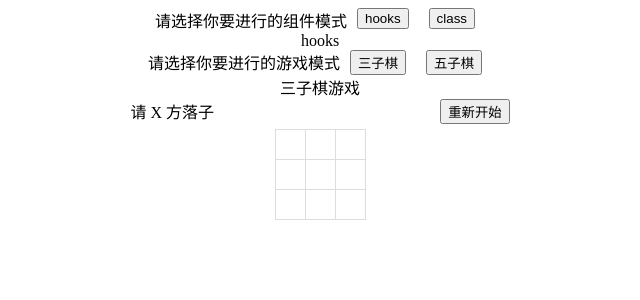
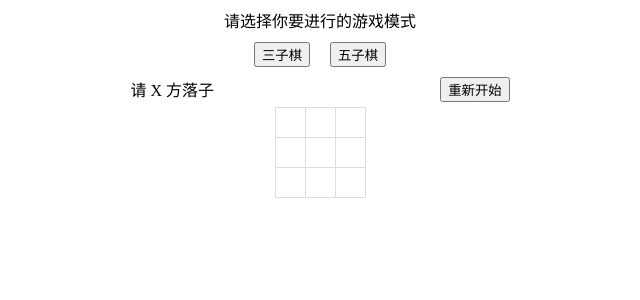
Before and after one commit to YH13594829423365484/tic-tac-toe, a React (Vite) app: page / in a window 1280 px wide. Shown: the top 300 px of the page, without its empty margins (320-960 px from the left). Built offline with nearby package versions, Linux system fonts and the light colour scheme.

Commit message:
#FIX [2]井字棋2

```diff
--- a/src/components/chessBoard/index.tsx
+++ /dev/null
@@ -1,158 +0,0 @@
-import React, { useEffect, useCallback } from 'react';
-import { useSelector, useDispatch } from 'react-redux';
-import { setHistory, setWinner, setText, setStepNumber, setSquares } from '../../actions';
-import Cell from '../cell';
-import win from '../../utills/win';
-import './index.css';
-interface ChessBoardProps {
-    value: GameMode;
-}
-/**
- *  棋盘组件
- * @returns {JSX.Element}
- */
-const ChessBoard: React.FC<ChessBoardProps> = ({ value }) => {
-    const dispatch = useDispatch();
-    // 获胜者
-    const winner = useSelector((state: any) => state.winner);
-    // 棋盘上方文字提示
-    const text = useSelector((state: any) => state.text);
-    // 棋盘
-    const squares = useSelector((state: any) => state.squares);
-    // 每一步的历史记录
-    const history = useSelector((state: any) => state.history);
-    // 步数
-    const stepNumber = useSelector((state: any) => state.stepNumber);
-    // 初始化
-    useEffect(() => {
-        resume();
-    }, [value]);
-    // 监听棋盘判断胜利或平局
-    useEffect(() => {
-        let ifOver = 0;
-        let res = false;
-        for (let row = 0; row < squares.length; row++) {
-            for (let col = 0; col < squares.length; col++) {
-                if (squares[row][col]) {
-                    ifOver++;
-                    const lastSquares = history[history.length - 2] ? history[history.length - 2].squares : undefined;
-                    if (lastSquares !== undefined && lastSquares !== squares[row][col]) {
-                        if (win(row, col, squares[row][col], squares, value)) {
-                            dispatch(setWinner(squares[row][col]));
-                            dispatch(setText(`恭喜${squares[row][col]}方获胜`));
-                            res = true;
-                            break;
-                        }
-                    }
-                }
-            }
-        }
-        if (ifOver === Math.pow(value.chessBoard, 2)) {
-            dispatch(setText('平局'));
-        }
-        if (!res) {
-            dispatch(setWinner(null));
-        }
-    }, [squares]);
-    // 使用 useCallback 来确保 callback 不会频繁变化
-    const memoizedCallback = useCallback(
-        (row: number, col: number) => {
-            callback(row, col);
-        },
-        [callback]
-    );
-    /**
-     *
-     * 下棋操作
-     */
-    function callback (rowIndex: number, colIndex: number) {
-        if (squares[rowIndex][colIndex] || winner) return;
-        const newSquares = JSON.parse(JSON.stringify(squares));
-        if (stepNumber % 2 === 0) {
-            newSquares[rowIndex][colIndex] = value ? value.player[0] : null;
-            dispatch(setText(`请 ${value.player[1]} 方落子`));
-        } else {
-            newSquares[rowIndex][colIndex] = value ? value.player[1] : null;
-            dispatch(setText(`请 ${value.player[0]} 方落子`));
-        }
-        const newHistory = [...history.slice(0, stepNumber), { squares: newSquares }];
-        dispatch(setSquares(newSquares));
-        dispatch(setHistory(newHistory));
-        dispatch(setStepNumber(newHistory.length));
-    }
-    /**
-     *
-     * 重新开始
-     */
-    function resume () {
-        dispatch(setHistory([]));
-        dispatch(setSquares(Array.from({ length: value.chessBoard }, () => Array(value.chessBoard).fill(null))));
-        dispatch(setWinner(null));
-        dispatch(setStepNumber(0));
-        dispatch(setText(`请 ${value.player[0]} 方落子`));
-    }
-    /**
-     *
-     * 返回
-     */
-    function back (stepValue: (string | null)[][], index: number) {
-        dispatch(setSquares(stepValue));
-        dispatch(setStepNumber(index + 1));
-        if (index === 0) {
-            dispatch(setWinner(null));
-            dispatch(setText(`请 ${value.player[0]} 方落子`));
-            dispatch(setSquares(Array.from({ length: value.chessBoard }, () => Array(value.chessBoard).fill(null))));
-            return;
-        }
-        if (index === history.length - 1) {
-            if (text === '平局') return;
-            if (winner) return;
-        }
-        index % 2 === 0 ? dispatch(setText(value ? `请 ${value.player[1]} 方落子` : null)) : dispatch(setText(value ? `请 ${value.player[0]} 方落子` : null));
-    }
-    /**
-    * 渲染棋盘
-    */
-    const renderRow = (rowIndex: number) => {
-        // 检查 value 和 chessBoard 是否存在
-        const boardSize = value?.chessBoard ?? 0;
-        return (
-            <tr key={rowIndex}>
-                {[...Array(boardSize)].map((__, colIndex) => (
-                    <Cell
-                        key={colIndex}
-                        value={squares[rowIndex]?.[colIndex] ?? ''}
-                        onClick={() => memoizedCallback(rowIndex, colIndex)}
-                    />
-                ))}
-            </tr>
-        );
-    };
-    return (
-        <>
-            <div className='head'>
-                <div className='head-left'>{text}</div>
-                <button className='head-right' onClick={resume}>重新开始</button>
-            </div>
-            <div className='body'>
-                <div>
-                    <div className='content'>
-                        <table>
-                            <tbody>
-                                {value ? [...Array(value?.chessBoard)].map((__, rowIndex) => renderRow(rowIndex)) : null}
-                            </tbody>
-                        </table>
-                    </div>
-                </div>
-                <div className='history'>
-                    {history.map((stepValue: any, index: number) => (
-                        <div key={index}>
-                            <button onClick={() => back(stepValue.squares, index)}>返回第{index + 1}步</button>
-                        </div>
-                    ))}
-                </div>
-            </div>
-        </>
-    );
-};
-export default ChessBoard;
--- a/src/components/chessBoard/index.css
+++ b/src/components/chessBoardClass/index.css
@@ -18,7 +18,7 @@ th {
     justify-content: center;
     margin-bottom: 30px;
     position: relative;
-
+    margin-top: 10px;
     .head-left {
         position: absolute;
         left: 35%;
--- a/src/components/chessBoardClass/index.tsx
+++ b/src/components/chessBoardClass/index.tsx
@@ -3,7 +3,7 @@ import { connect } from 'react-redux';
 import { setHistory, setWinner, setText, setStepNumber, setSquares } from '../../actions';
 import Cell from '../cell';
 import win from '../../utills/win';
-import '../chessBoard/index.css';
+import './index.css';
 
 interface HistoryItem {
     squares: (string | null)[][];
@@ -26,12 +26,12 @@ interface ChessBoardState {
  * class模式的chessboard
  */
 class ChessBoardClass extends React.Component<ChessBoardProps, ChessBoardState> {
-    constructor (props: ChessBoardProps) {
+    constructor(props: ChessBoardProps) {
         super(props);
     }
 
     // 初始化
-    componentDidMount () {
+    componentDidMount() {
         this.resume();
     }
 
@@ -40,7 +40,7 @@ class ChessBoardClass extends React.Component<ChessBoardProps, ChessBoardState>
 * @param prevProps
 * @param prevState
 */
-    componentDidUpdate (prevProps: ChessBoardProps) {
+    componentDidUpdate(prevProps: ChessBoardProps) {
         if (prevProps.value !== this.props.value) {
             this.resume();
         }
@@ -49,19 +49,19 @@ class ChessBoardClass extends React.Component<ChessBoardProps, ChessBoardState>
     }
 
     /**
-*
-* @returns 检查是否获胜
-*/
+    *
+    * @returns 检查是否获胜
+    */
     checkWin = () => {
-        const { value, squares } = this.props;
+        const { value, squares, winner, history, dispatch } = this.props;
         for (let row = 0; row < squares.length; row++) {
             for (let col = 0; col < squares.length; col++) {
-                if (squares[row][col] && !this.props.winner) {
-                    const lastSquares = this.props.history[this.props.history.length - 2]?.squares;
+                if (squares[row][col] && !winner) {
+                    const lastSquares = history[history.length - 2]?.squares;
                     if (lastSquares !== undefined && lastSquares[row][col] !== squares[row][col]) {
                         if (win(row, col, squares[row][col], squares, value)) {
-                            this.props.dispatch(setText(`恭喜${squares[row][col]}方获胜`));
-                            this.props.dispatch(setWinner(squares[row][col]));
+                            dispatch(setText(`恭喜${squares[row][col]}方获胜`));
+                            dispatch(setWinner(squares[row][col]));
                         }
                     }
                 }
@@ -72,10 +72,10 @@ class ChessBoardClass extends React.Component<ChessBoardProps, ChessBoardState>
 * 检查是否平局
 */
     checkDraw = () => {
-        const { squares } = this.props;
+        const { squares, value, winner, dispatch } = this.props;
         const ifOver = squares.reduce((count, row) => count + row.filter(cell => cell).length, 0);
-        if (ifOver === Math.pow(this.props.value.chessBoard, 2) && !this.props.winner) {
-            this.props.dispatch(setText('平局'));
+        if (ifOver === Math.pow(value.chessBoard, 2) && !winner) {
+            dispatch(setText('平局'));
         }
     };
     /**
@@ -85,33 +85,35 @@ class ChessBoardClass extends React.Component<ChessBoardProps, ChessBoardState>
 * @returns
 */
     callback = (rowIndex: number, colIndex: number) => {
-        if (this.props.squares[rowIndex][colIndex] || this.props.winner) return;
-        const newSquares = JSON.parse(JSON.stringify(this.props.squares));
-        const [firstPlayer, secondPlayer] = this.props.value.player;
-        if (this.props.stepNumber % 2 === 0) {
+        const { squares, value, winner, dispatch, stepNumber, history } = this.props;
+        if (squares[rowIndex][colIndex] || winner) return;
+        const newSquares = JSON.parse(JSON.stringify(squares));
+        const [firstPlayer, secondPlayer] = value.player;
+        if (stepNumber % 2 === 0) {
             newSquares[rowIndex][colIndex] = firstPlayer;
-            this.props.dispatch(setText(`请 ${secondPlayer} 方落子`));
+            dispatch(setText(`请 ${secondPlayer} 方落子`));
         } else {
             newSquares[rowIndex][colIndex] = secondPlayer;
-            this.props.dispatch(setText(`请 ${firstPlayer} 方落子`));
+            dispatch(setText(`请 ${firstPlayer} 方落子`));
         }
-        this.props.dispatch(setSquares(newSquares));
+        dispatch(setSquares(newSquares));
         const newHistory = [
-            ...this.props.history.slice(0, this.props.stepNumber),
+            ...history.slice(0, stepNumber),
             { squares: newSquares },
         ];
-        this.props.dispatch(setHistory(newHistory));
-        this.props.dispatch(setStepNumber(newHistory.length));
+        dispatch(setHistory(newHistory));
+        dispatch(setStepNumber(newHistory.length));
     };
     /**
 * 重置
 */
     resume = () => {
-        this.props.dispatch(setHistory([]));
-        this.props.dispatch(setSquares(Array.from({ length: this.props.value.chessBoard }, () => Array(this.props.value.chessBoard).fill(null))));
-        this.props.dispatch(setWinner(null));
-        this.props.dispatch(setStepNumber(0));
-        this.props.dispatch(setText(`请 ${this.props.value.player[0]} 方落子`));
+        const { value,dispatch } = this.props;
+        dispatch(setHistory([]));
+        dispatch(setSquares(Array.from({ length: value.chessBoard }, () => Array(value.chessBoard).fill(null))));
+        dispatch(setWinner(null));
+        dispatch(setStepNumber(0));
+        dispatch(setText(`请 ${value.player[0]} 方落子`));
     };
     /**
 * 返回操作
@@ -120,20 +122,21 @@ class ChessBoardClass extends React.Component<ChessBoardProps, ChessBoardState>
 * @returns
 */
     back = (stepValue: (string | null)[][], index: number) => {
-        this.props.dispatch(setSquares(stepValue));
-        this.props.dispatch(setStepNumber(index + 1));
-        this.props.dispatch(setWinner(null));
+        const { squares,value,winner,dispatch,text } = this.props;
+        dispatch(setSquares(stepValue));
+        dispatch(setStepNumber(index + 1));
+        dispatch(setWinner(null));
         if (index === 0) {
-            this.props.dispatch(setWinner(null));
-            this.props.dispatch(setText(`请 ${this.props.value.player[0]} 方落子`));
-            this.props.dispatch(setSquares(Array.from({ length: this.props.value.chessBoard }, () => Array(this.props.value.chessBoard).fill(null))));
+            dispatch(setWinner(null));
+            dispatch(setText(`请 ${value.player[0]} 方落子`));
+            dispatch(setSquares(Array.from({ length: value.chessBoard }, () => Array(value.chessBoard).fill(null))));
             return;
         }
-        if (index === this.props.history.length - 1) {
-            if (this.props.text === '平局') return;
-            if (this.props.winner) return;
+        if (index === history.length - 1) {
+            if (text === '平局') return;
+            if (winner) return;
         }
-        index % 2 === 0 ? this.props.dispatch(setText(`请 ${this.props.value.player[1]} 方落子`)) : this.props.dispatch(setText(`请 ${this.props.value.player[0]} 方落子`));
+        index % 2 === 0 ? dispatch(setText(`请 ${value.player[1]} 方落子`)) : dispatch(setText(`请 ${value.player[0]} 方落子`));
     };
     /**
 * 渲染棋盘
@@ -141,13 +144,14 @@ class ChessBoardClass extends React.Component<ChessBoardProps, ChessBoardState>
 * @returns
 */
     renderRow = (rowIndex: number) => {
-        const boardSize = this.props.value.chessBoard;
+        const { squares,value } = this.props;
+        const boardSize = value.chessBoard;
         return (
             <tr key={rowIndex}>
                 {[...Array(boardSize)].map((__, colIndex) => (
                     <Cell
                         key={colIndex}
-                        value={this.props.squares[rowIndex]?.[colIndex] ?? ''}
+                        value={squares[rowIndex]?.[colIndex] ?? ''}
                         onClick={() => this.callback(rowIndex, colIndex)}
                     />
                 ))}
@@ -155,7 +159,7 @@ class ChessBoardClass extends React.Component<ChessBoardProps, ChessBoardState>
         );
     };
 
-    render () {
+    render() {
         return (
             <>
                 <div className='head'>
--- a/src/views/home/index.tsx
+++ b/src/views/home/index.tsx
@@ -1,6 +1,5 @@
 import React, { useState } from 'react';
-import { gameMode, componentMode } from '../../modeData/index';
-import ChessBoard from '../../components/chessBoard/index';
+import { gameMode } from '../../modeData/index';
 import ChessBoardClass from '../../components/chessBoardClass/index';
 import './inedx.css';
 /**
@@ -8,10 +7,7 @@ import './inedx.css';
  * @returns {JSX.Element}
  */
 const Home = () => {
-    // 游戏模式
     const [mode, setMode] = useState<GameMode>(gameMode[0]);
-    // 组件模式
-    const [component, setComponent] = useState<string>(componentMode[0]);
     /**
     *点击选择游戏模式
     * @param {React.MouseEvent<HTMLElement>}
@@ -19,41 +15,20 @@ const Home = () => {
     function choose (index: number) {
         setMode(gameMode[index]);
     }
-    /**
-     * 点击选择组件模式
-     * @param index
-     */
-    function change (index:number) {
-        setComponent(componentMode[index]);
-    }
 
     return (
         <>
             <div className='home-page'>
                 <div>
-                    <div className='component-mode'>请选择你要进行的组件模式
-                        <div>
-                            {componentMode.map((component, index) => (
-                                <button className='home-button' key={index} onClick={() => change(index)}>{component}</button>
-                            ))}
-                        </div>
-                    </div>
-                    <div className='text'>
-                        {component}
-                    </div>
-                    <div className='component-mode'>请选择你要进行的游戏模式
-                        <div>
-                            {gameMode.map((mode, index) => (
-                                <button className='home-button' key={index} onClick={() => choose(index)}>{mode.name.slice(0, mode.name.length - 2)}</button>
-                            ))}
-                        </div>
-                    </div>
-                    <div className='text'>
-                        {mode.name}
+                    <div>请选择你要进行的游戏模式</div>
+                    <div className='home-game'>
+                        {gameMode.map((mode, index) => (
+                            <button className='home-button' key={index} onClick={() => choose(index)}>{mode.name.slice(0, mode.name.length - 2)}</button>
+                        ))}
                     </div>
                 </div>
             </div>
-            {component === 'hooks' ? <ChessBoard value={mode}></ChessBoard> : <ChessBoardClass value={mode}></ChessBoardClass>}
+            <ChessBoardClass value={mode}></ChessBoardClass>
         </>
     );
 };
--- a/src/views/home/inedx.css
+++ b/src/views/home/inedx.css
@@ -2,14 +2,10 @@
     display: flex;
     justify-content: center;
 
-    .text {
+    .home-game {
         display: flex;
         justify-content: center;
-    }
-
-    .component-mode {
-        display: flex;
-        justify-content: center;
+        margin-top: 10px;
 
         .home-button {
             margin: 0 10px
```
